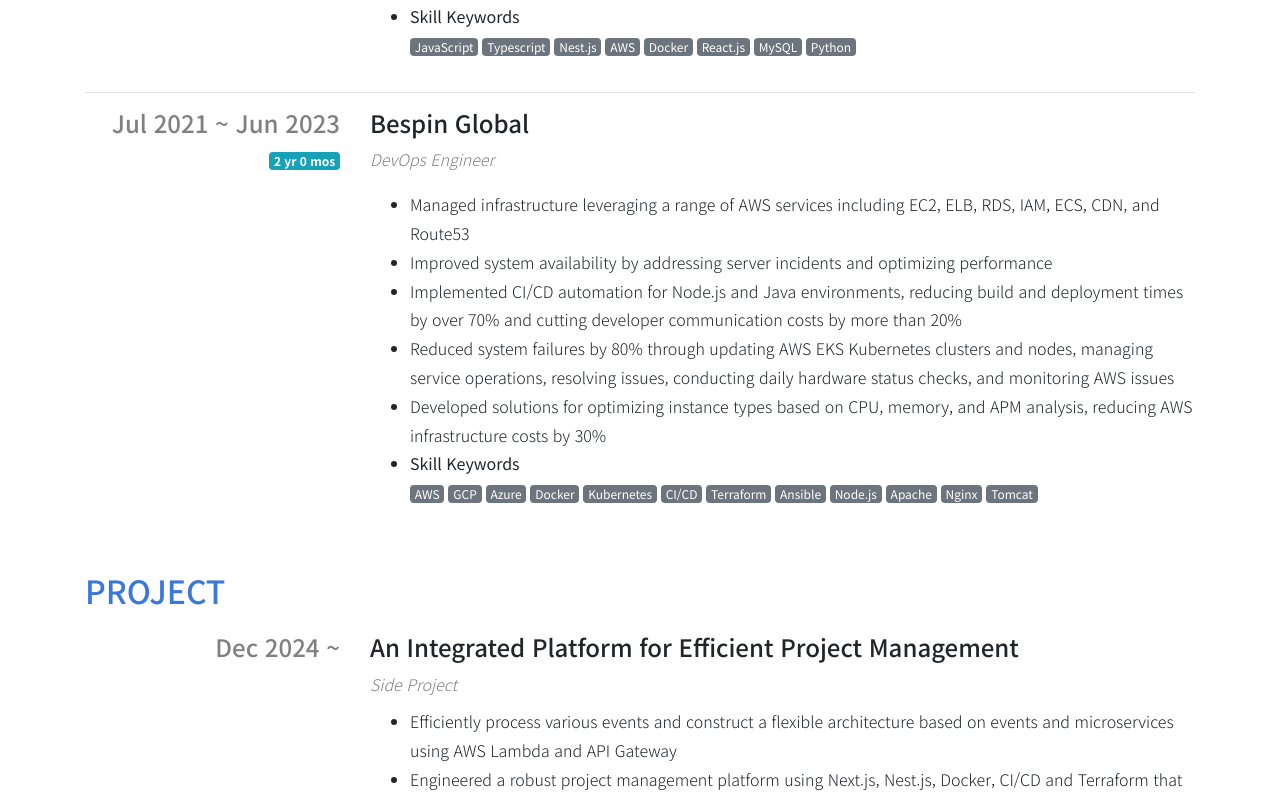
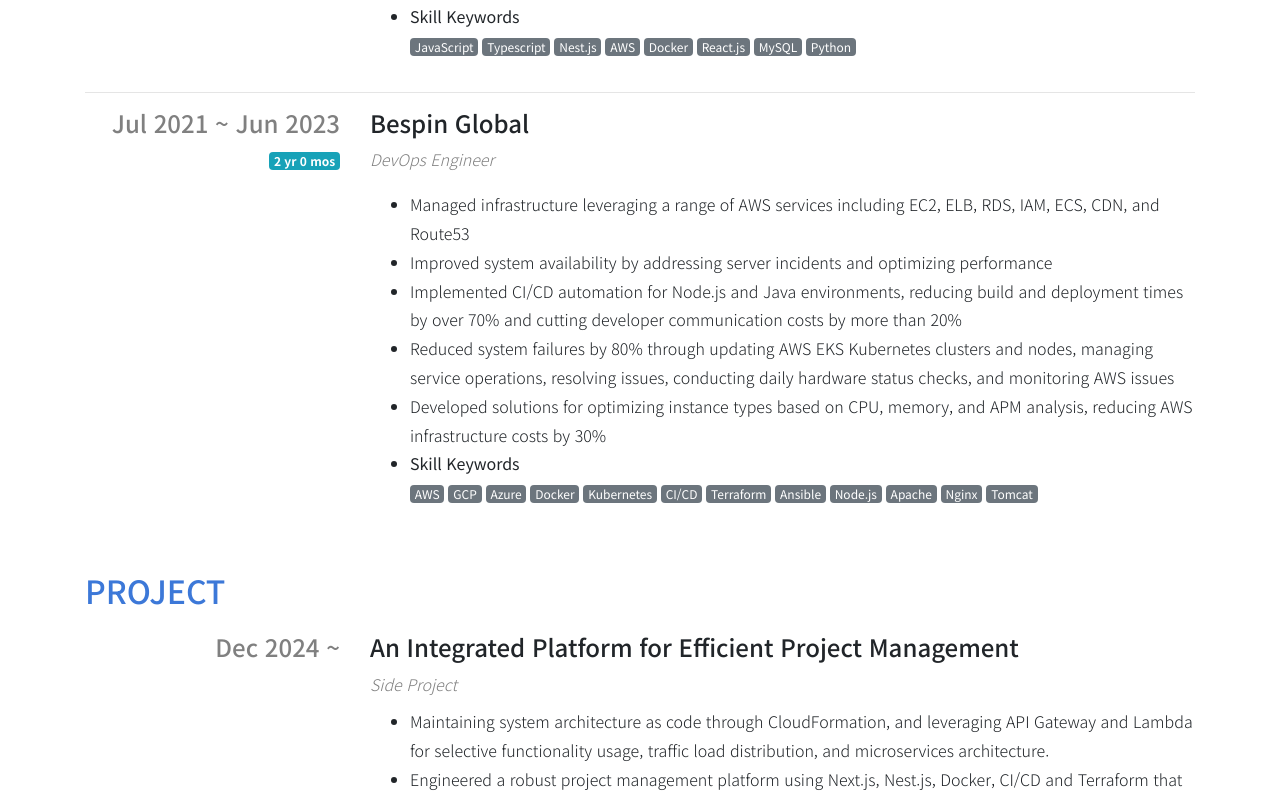
Before and after one commit to k7nsuy/portfolio, a Next.js app: page / in a window 1280 px wide. Shown: the part 2004-2797 px from the top of the page. Built offline with nearby package versions, Linux system fonts and the light colour scheme.

Commit message:
new update

```diff
--- a/package.json
+++ b/package.json
@@ -1,6 +1,6 @@
 {
   "name": "resume",
-  "lastestUpdatedAt": "January 04 2025",
+  "lastestUpdatedAt": "February 04 2025",
   "version": "1.2.0",
   "description": "Static HTML based RESUME made with next.js",
   "main": "index.js",
--- a/payload/project.ts
+++ b/payload/project.ts
@@ -10,7 +10,7 @@
       descriptions: [
         {
           content:
-            'Efficiently process various events and construct a flexible architecture based on events and microservices using AWS Lambda and API Gateway',
+            'Maintaining system architecture as code through CloudFormation, and leveraging API Gateway and Lambda for selective functionality usage, traffic load distribution, and microservices architecture.',
         },
         {
           content:
```
Also changed, not shown: 29 other files (tests, documents, lock files or other folders).
